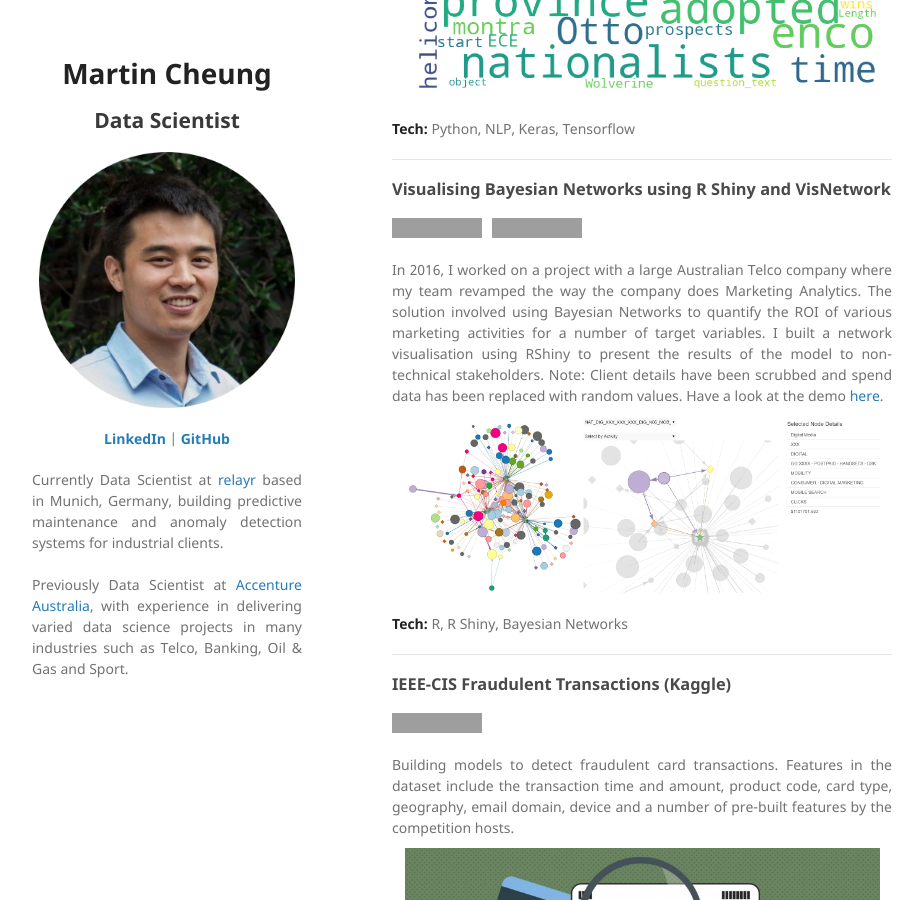
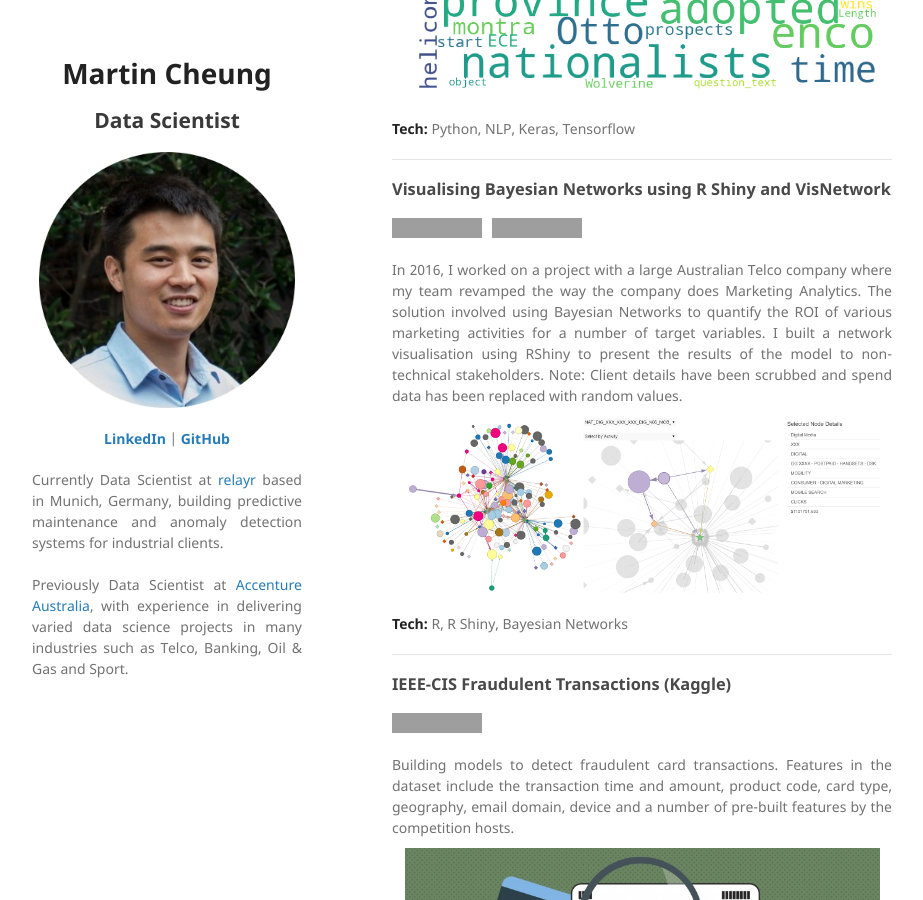
Before and after one commit to martycheung/martycheung.github.io, a Jekyll site: the page built from index.md, in a window 1280 px wide and 900 px high, scrolled down 855 px. Shown: the whole window, without its empty margins (178-1101 px from the left). Built offline with Jekyll 4.4.1, drawn with Linux system fonts in a browser that asks for light colours; our own code applies the rules of GitHub Pages for plain Markdown files; grey boxes are pictures that could not be loaded.

Commit message:
Update index.md

```diff
--- a/index.md
+++ b/index.md
@@ -47,7 +47,7 @@ Using NLP methods to detect which questions posed on Quora were insincere. I sta
 <br>
 
 <div style="text-align: justify">
-In 2016, I worked on a project with a large Australian Telco company where my team revamped the way the company does Marketing Analytics. The solution involved using Bayesian Networks to quantify the ROI of various marketing activities for a number of target variables. I built a network visualisation using RShiny to present the results of the model to non-technical stakeholders. Note: Client details have been scrubbed and spend data has been replaced with random values. Have a look at the demo <a href="https://martycheung.shinyapps.io/bayesian-network-visualisation/" target="_blank">here</a>.
+In 2016, I worked on a project with a large Australian Telco company where my team revamped the way the company does Marketing Analytics. The solution involved using Bayesian Networks to quantify the ROI of various marketing activities for a number of target variables. I built a network visualisation using RShiny to present the results of the model to non-technical stakeholders. Note: Client details have been scrubbed and spend data has been replaced with random values.
 </div>
 
 <img src="images/network_viz.png?raw=true" class="image_centred"/>
```
